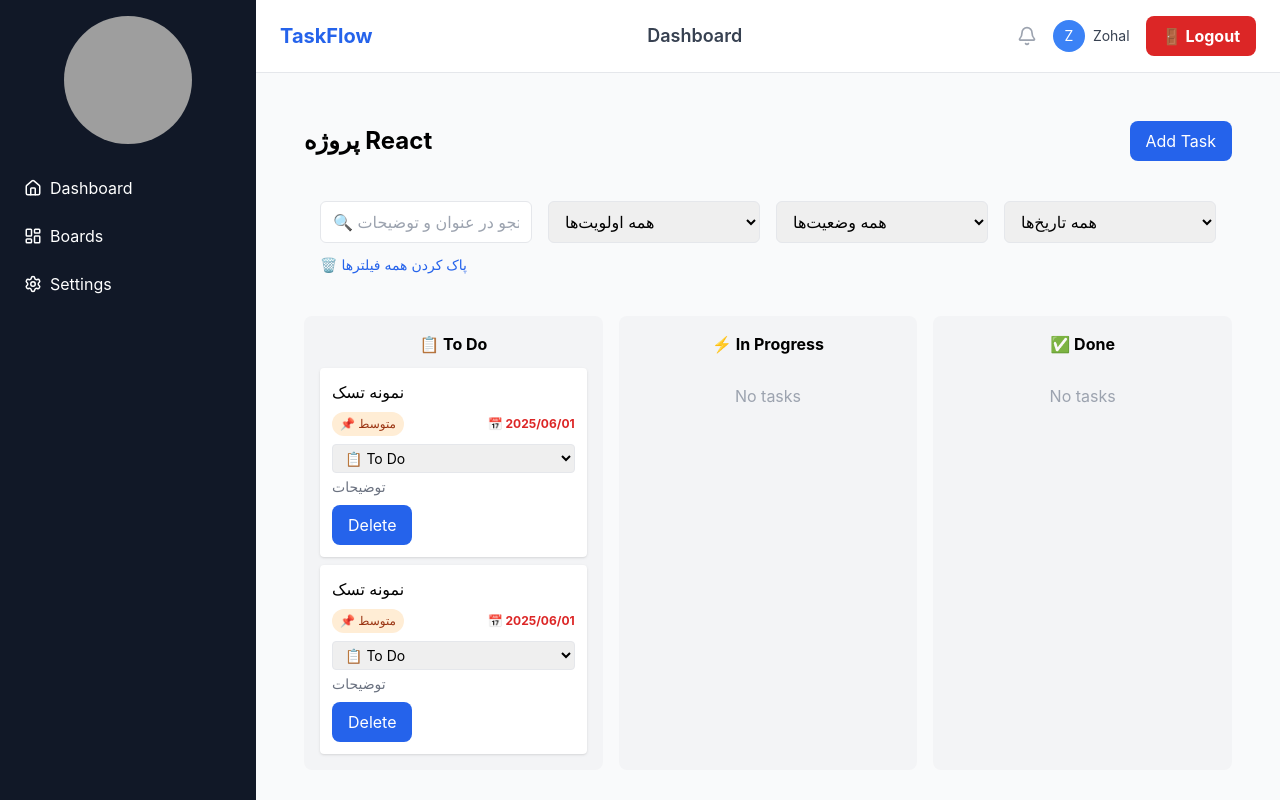
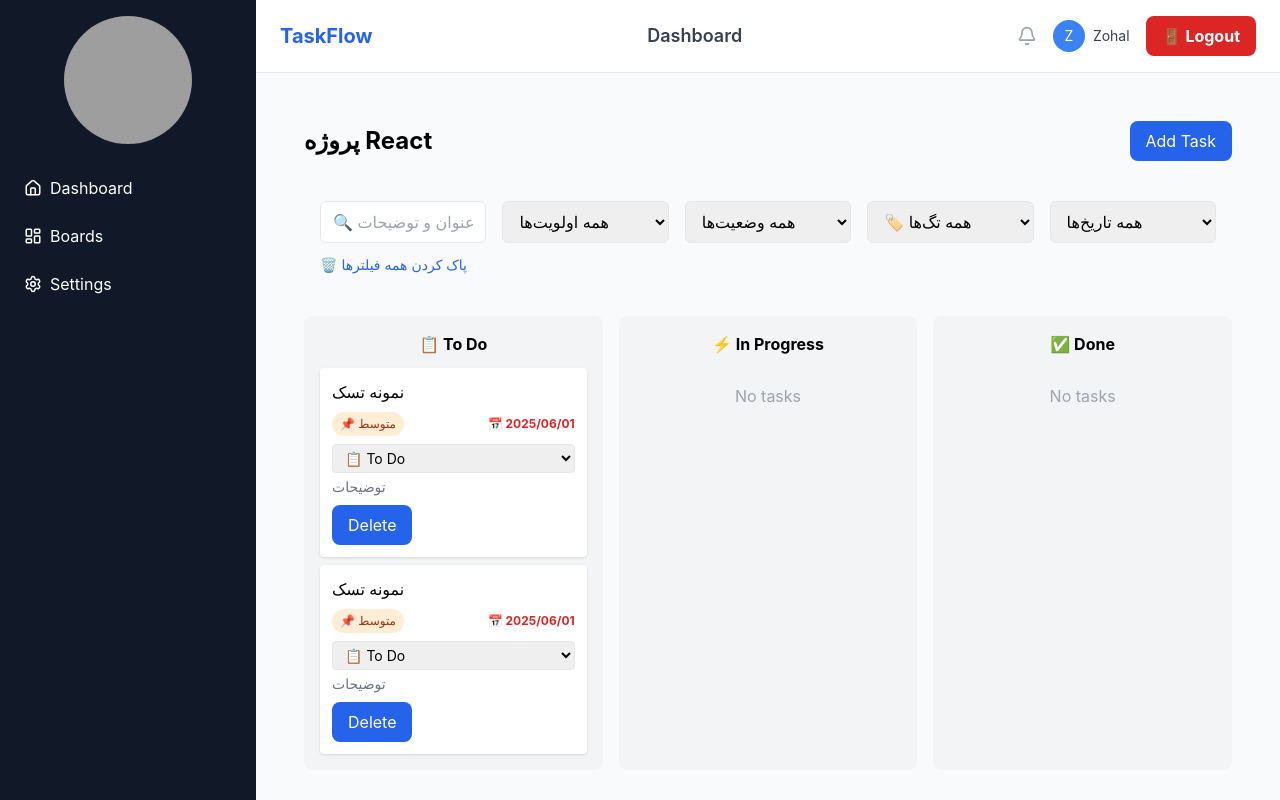
Before and after one commit to Dayana780/task-management, a React (Vite) app: page /boards/1 in a window 1280 px wide. Built offline with nearby package versions, Linux system fonts and the light colour scheme; data requests are answered from the project's data file; sample sign-in values are in the browser's storage; grey boxes are pictures that could not be loaded.

Commit message:
feat: add tags to tasks with color badges and tag filter

```diff
--- a/db.json
+++ b/db.json
@@ -39,7 +39,8 @@
       "status": "todo",
       "boardId": 1,
       "priority": "medium",
-      "dueDate": "2025-06-01"
+      "dueDate": "2025-06-01",
+      "tags": []
     },
     {
       "id": "1",
@@ -48,7 +49,8 @@
       "status": "todo",
       "boardId": 1,
       "priority": "medium",
-      "dueDate": "2025-06-01"
+      "dueDate": "2025-06-01",
+      "tags": []
     },
     {
       "title": "یرلیری",
@@ -57,61 +59,62 @@
       "boardId": null,
       "priority": "medium",
       "dueDate": "2025-10-27",
-      "id": "IfXqQAIw4VA"
+      "id": "IfXqQAIw4VA",
+      "tags": []
     },
     {
-      "title": "ببببببببب",
+      "title": "uuuyu",
+      "description": "",
+      "status": "todo",
+      "boardId": null,
+      "priority": "low",
+      "dueDate": "2026-05-30",
+      "tags": [
+        "study",
+        "job"
+      ],
+      "id": "WVgQZ2wQrfU"
+    },
+    {
+      "title": "بلببببب",
       "description": "",
       "status": "todo",
       "boardId": null,
       "priority": "medium",
-      "dueDate": "2025-08-27",
-      "id": "uUeQ3gX99q4"
+      "dueDate": "2026-05-15",
+      "tags": [
+        "bug"
+      ],
+      "id": "4NtBJ2Fj49I"
     },
     {
-      "title": "تتتتتت",
+      "title": "ققققققققققق",
+      "description": "",
+      "status": "in-progress",
+      "boardId": null,
+      "priority": "high",
+      "dueDate": "2026-05-08",
+      "tags": [
+        "bug",
+        "job",
+        "feature"
+      ],
+      "id": "QD8gzQnFiyQ"
+    },
+    {
+      "title": "صصصصصصص",
       "description": "",
       "status": "todo",
       "boardId": null,
       "priority": "medium",
-      "dueDate": "2026-05-27",
-      "id": "eQUv1FvHuZE"
-    },
-    {
-      "title": "لللللل",
-      "description": "",
-      "status": "todo",
-      "boardId": null,
-      "priority": "high",
-      "dueDate": "2026-07-27",
-      "id": "_vHWd5GKvHg"
-    },
-    {
-      "title": ",m,mn",
-      "description": "",
-      "status": "done",
-      "boardId": null,
-      "priority": "medium",
-      "dueDate": "2026-05-28",
-      "id": "ITY3PM0hQwE"
-    },
-    {
-      "title": "لغلللللل",
-      "description": "",
-      "status": "todo",
-      "boardId": 2,
-      "priority": "medium",
-      "dueDate": "2026-05-28",
-      "id": "qY4k9_xdLBk"
-    },
-    {
-      "title": "اااااااااااااااااااااااااااااااااااااا",
-      "description": "",
-      "status": "in-progress",
-      "boardId": 2,
-      "priority": "medium",
-      "dueDate": "2026-05-20",
-      "id": "PTYnXQALgF0"
+      "dueDate": "2026-05-30",
+      "tags": [
+        "bug",
+        "job",
+        "feature",
+        "study"
+      ],
+      "id": "EE-HKHwhtr8"
     }
   ],
   "$schema": "./node_modules/json-server/schema.json"
--- a/src/components/ui/AddTaskModal.jsx
+++ b/src/components/ui/AddTaskModal.jsx
@@ -7,7 +7,7 @@ export default function AddTaskModal({ isOpen, onClose, onAdd, boardId }) {
   const [status, setStatus] = useState("todo");
   const [priority, setPriority] = useState("medium");
   const [dueDate, setDueDate] = useState("");
-
+  const [tags, setTags] = useState([]);
   if (!isOpen) return null;
 
   const handleSubmit = (e) => {
@@ -20,6 +20,7 @@ export default function AddTaskModal({ isOpen, onClose, onAdd, boardId }) {
         boardId: parseInt(boardId),
         priority,
         dueDate,
+        tags,
       });
       // reset فرم
       setTitle("");
@@ -91,7 +92,70 @@ export default function AddTaskModal({ isOpen, onClose, onAdd, boardId }) {
               <option value="high">🔥 بالا</option>
             </select>
           </div>
+          <div className="mb-4">
+            <label className="block mb-2 font-medium">تگ‌ها</label>
+            <div className="flex flex-wrap gap-3">
+              <label className="flex items-center gap-2">
+                <input
+                  type="checkbox"
+                  checked={tags.includes("study")}
+                  onChange={(e) => {
+                    if (e.target.checked) {
+                      setTags([...tags, "study"]);
+                    } else {
+                      setTags(tags.filter((t) => t !== "study"));
+                    }
+                  }}
+                />
+                study 📚
+              </label>
 
+              <label className="flex items-center gap-2">
+                <input
+                  type="checkbox"
+                  checked={tags.includes("job")}
+                  onChange={(e) => {
+                    if (e.target.checked) {
+                      setTags([...tags, "job"]);
+                    } else {
+                      setTags(tags.filter((t) => t !== "job"));
+                    }
+                  }}
+                />
+                job 💼
+              </label>
+
+              <label className="flex items-center gap-2">
+                <input
+                  type="checkbox"
+                  checked={tags.includes("feature")}
+                  onChange={(e) => {
+                    if (e.target.checked) {
+                      setTags([...tags, "feature"]);
+                    } else {
+                      setTags(tags.filter((t) => t !== "feature"));
+                    }
+                  }}
+                />
+                feature ✨
+              </label>
+
+              <label className="flex items-center gap-2">
+                <input
+                  type="checkbox"
+                  checked={tags.includes("bug")}
+                  onChange={(e) => {
+                    if (e.target.checked) {
+                      setTags([...tags, "bug"]);
+                    } else {
+                      setTags(tags.filter((t) => t !== "bug"));
+                    }
+                  }}
+                />
+                bug 🐛
+              </label>
+            </div>
+          </div>
           {/* فیلد تاریخ سررسید */}
           <div className="mb-4">
             <label className="block mb-2 font-medium">تاریخ سررسید</label>
--- a/src/pages/BoardDetail.jsx
+++ b/src/pages/BoardDetail.jsx
@@ -9,7 +9,7 @@ import {
 import dayjs from "dayjs";
 import toast from "react-hot-toast";
 import { useParams } from "react-router-dom";
-import { useState, useEffect } from "react";
+import { useState, useEffect, useMemo } from "react";
 import {
   fetchTasksByBoard,
   createTask,
@@ -22,22 +22,29 @@ import TaskColumn from "../components/features/TaskColumn";
 
 function BoardDetail() {
   const { id } = useParams();
-  // console.log("🔍 id in BoardDetail:", id);
-  // console.log("🔍 id from useParams:", id);
-  // console.log("🔍 full URL:", window.location.href);
+
+  // Stateها
   const [board, setBoard] = useState(null);
   const [tasks, setTasks] = useState([]);
   const [loading, setLoading] = useState(true);
   const [isModalOpen, setIsModalOpen] = useState(false);
+
+  // Stateهای فیلتر
   const [searchTerm, setSearchTerm] = useState("");
   const [filterPriority, setFilterPriority] = useState("all");
   const [filterStatus, setFilterStatus] = useState("all");
   const [filterDueDate, setFilterDueDate] = useState("all");
+  const [selectedTag, setSelectedTag] = useState("all");
+
+  // گرفتن لیست یکتای همه تگ‌ها (بعد از tasks تعریف شده)
+  const allTags = useMemo(() => {
+    return ["all", ...new Set(tasks.flatMap((task) => task.tags || []))];
+  }, [tasks]);
+
   const sensors = useSensors(
     useSensor(PointerSensor),
     useSensor(KeyboardSensor),
   );
-  // console.log("sensors:", sensors);
 
   // تغییر وضعیت تسک
   const handleStatusChange = async (taskId, newStatus) => {
@@ -69,32 +76,25 @@ function BoardDetail() {
     }
   };
 
+  // درگ و دراپ
   const handleDragEnd = async (event) => {
     const { active, over } = event;
-
-    console.log("active:", active);
-    console.log("over:", over);
 
     if (!over) return;
 
     const taskId = active.id;
     const newStatus = over.id;
 
-    console.log(`Task ${taskId} dropped on ${newStatus}`);
-
     if (
       newStatus !== "todo" &&
       newStatus !== "in-progress" &&
       newStatus !== "done"
     ) {
-      console.log("❌ مقصد معتبر نیست:", newStatus);
       return;
     }
 
     const task = tasks.find((t) => t.id === taskId);
     if (!task) return;
-
-    console.log(`Current: ${task.status}, New: ${newStatus}`);
 
     if (task.status !== newStatus) {
       await handleStatusChange(taskId, newStatus);
@@ -113,7 +113,8 @@ function BoardDetail() {
       toast.error("خطا در اضافه کردن تسک");
     }
   };
-  // فیلتر کردن تسک‌ها بر اساس جستجو و فیلترها
+
+  // فیلتر کردن تسک‌ها
   const filteredTasks = tasks.filter((task) => {
     // جستجو در عنوان و توضیحات
     const matchesSearch =
@@ -121,6 +122,10 @@ function BoardDetail() {
       task.title.toLowerCase().includes(searchTerm.toLowerCase()) ||
       (task.description &&
         task.description.toLowerCase().includes(searchTerm.toLowerCase()));
+
+    // فیلتر تگ
+    const matchesTag =
+      selectedTag === "all" || (task.tags && task.tags.includes(selectedTag));
 
     // فیلتر اولویت
     const matchesPriority =
@@ -149,8 +154,15 @@ function BoardDetail() {
       }
     }
 
-    return matchesSearch && matchesPriority && matchesStatus && matchesDueDate;
+    return (
+      matchesSearch &&
+      matchesPriority &&
+      matchesStatus &&
+      matchesDueDate &&
+      matchesTag
+    );
   });
+
   // گرفتن اطلاعات برد و تسک‌ها از سرور
   useEffect(() => {
     const fetchData = async () => {
@@ -180,12 +192,15 @@ function BoardDetail() {
       onDragEnd={handleDragEnd}
     >
       <div className="p-6">
+        {/* هدر */}
         <div className="flex justify-between items-center mb-6">
           <h1 className="text-2xl font-bold">{board?.name}</h1>
           <Button onClick={() => setIsModalOpen(true)}>Add Task</Button>
         </div>
+
+        {/* بخش فیلترها */}
         <div className="mb-6 p-4 bg-gray-50 rounded-lg">
-          <div className="grid grid-cols-1 md:grid-cols-4 gap-4">
+          <div className="grid grid-cols-1 md:grid-cols-5 gap-4">
             {/* جستجو */}
             <input
               type="text"
@@ -219,6 +234,19 @@ function BoardDetail() {
               <option value="done">✅ Done</option>
             </select>
 
+            {/* فیلتر تگ */}
+            <select
+              value={selectedTag}
+              onChange={(e) => setSelectedTag(e.target.value)}
+              className="border rounded-md px-3 py-2"
+            >
+              {allTags.map((tag) => (
+                <option key={tag} value={tag}>
+                  {tag === "all" ? "🏷️ همه تگ‌ها" : `#${tag}`}
+                </option>
+              ))}
+            </select>
+
             {/* فیلتر تاریخ */}
             <select
               value={filterDueDate}
@@ -240,12 +268,15 @@ function BoardDetail() {
               setFilterPriority("all");
               setFilterStatus("all");
               setFilterDueDate("all");
+              setSelectedTag("all");
             }}
             className="mt-3 text-sm text-blue-600 hover:text-blue-800"
           >
             🗑️ پاک کردن همه فیلترها
           </button>
         </div>
+
+        {/* سه ستون تسک‌ها */}
         <div className="grid grid-cols-3 gap-4">
           <TaskColumn
             id="todo"
@@ -273,6 +304,7 @@ function BoardDetail() {
           />
         </div>
 
+        {/* مودال اضافه کردن تسک */}
         <AddTaskModal
           isOpen={isModalOpen}
           onClose={() => setIsModalOpen(false)}
```
Also changed, not shown: src/components/features/TaskCard.jsx (+27 -1 lines).
